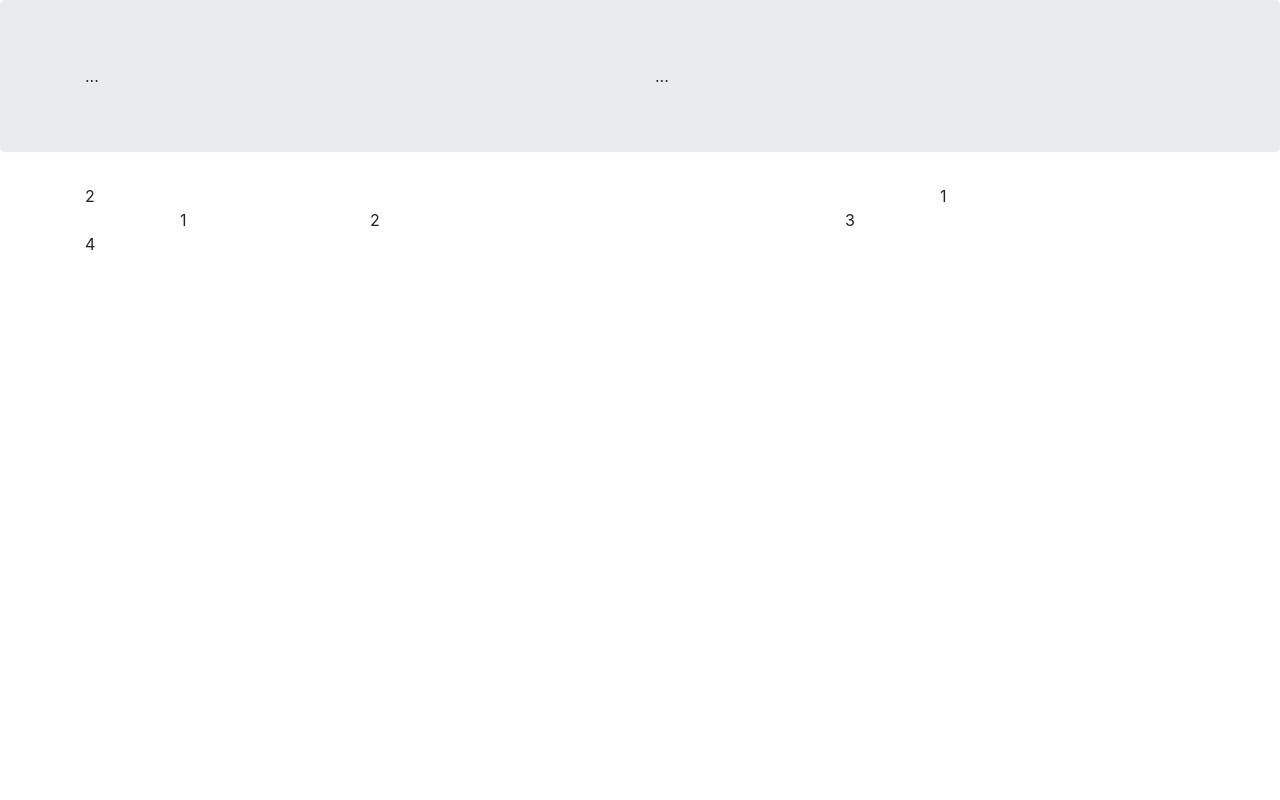
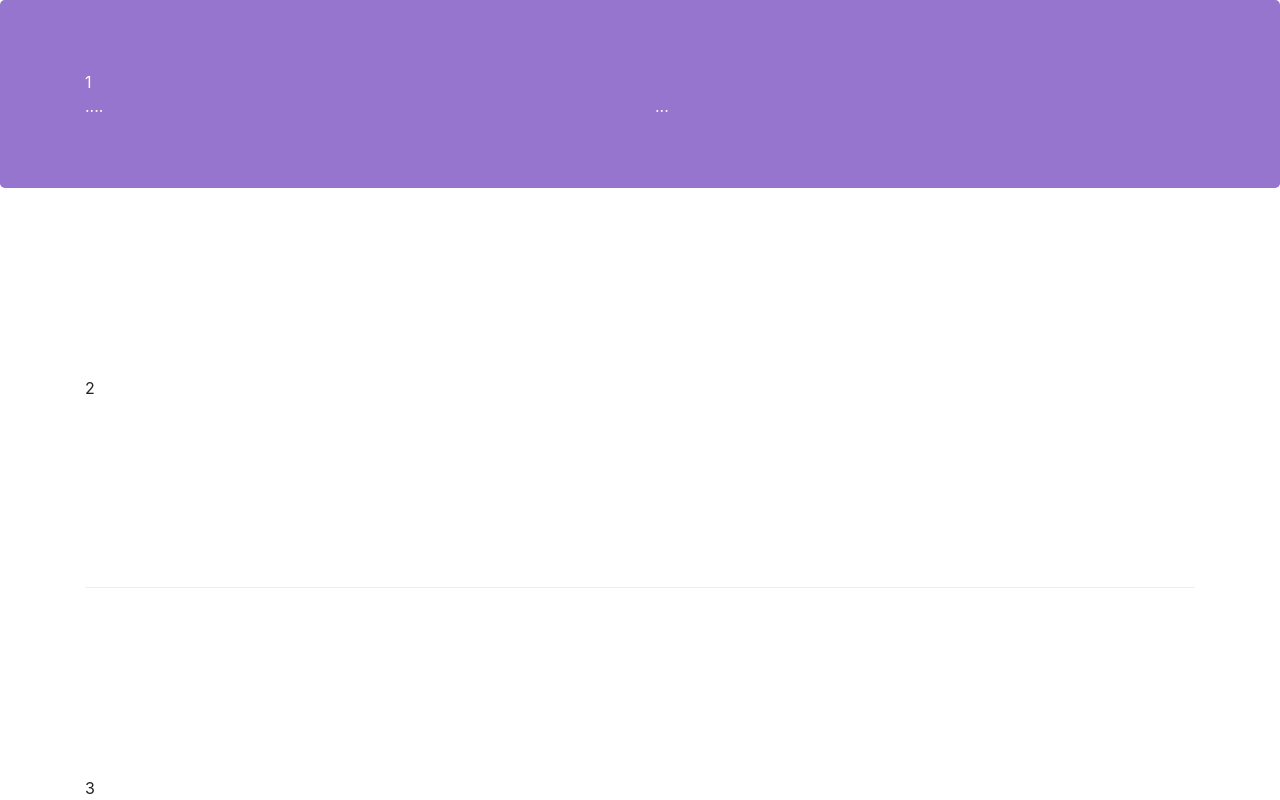
Before and after one commit to giahungphanngoc2002/git-test-01, a website: page index.html in a window 1280 px wide. Shown: the top 800 px of the page. Drawn offline with nearby package versions, Linux system fonts and the light colour scheme.

Commit message:
Add Boostrap Grid Part 2

```diff
--- /dev/null
+++ b/CSS/style.css
@@ -0,0 +1,30 @@
+.row-header{
+    margin:0px auto;
+    padding:0px;
+}
+
+.row-content {
+    margin:0px auto;
+    padding: 50px 0px 50px 0px;
+    border-bottom: 1px ridge;
+    min-height:400px;
+}
+•
+.footer{
+    background-color: #D1C4E9;
+    margin:0px auto;
+    padding: 20px 0px 20px 0px;
+}
+
+.jumbotron {
+    padding:70px 30px 70px 30px;
+    margin:0px auto;
+    background: #9575CD ;
+    color:floralwhite;
+}
+
+address{
+    font-size:80%;
+    margin:0px;
+    color:#0f0f0f;
+}
--- a/index.html
+++ b/index.html
@@ -6,14 +6,22 @@
     <meta http-equiv="X-UA-Compatible" content="IE=edge">
     <meta name="viewport" content="width=device-width, initial-scale=1.0">
     <link rel="stylesheet" href="node_modules/bootstrap/dist/css/bootstrap.min.css">
+    <link rel="stylesheet" href="/CSS/style.css">
     <title>Document</title>
 </head>
 
 <body>
     <header class="jumbotron">
         <div class="container">
+            <div class="row row-header"> 1 </div>
             <div class="row">
-                <div class="col-12 col-sm-6"> ... </div>
+                <div class="col-12 col-sm-6">
+
+
+                    ....
+
+
+                </div>
                 <div class="col-12 col-sm"> ... </div>
             </div>
 
@@ -21,22 +29,27 @@
     </header>
     <section>
         <div class="container">
+            <div class="row row-content align-items-center"> 2 </div>
+
+                    <div class="row row-content align-items-center"> 3 </div>
+
+                    <div class="row row-content align-items-center"> ... </div>
             <div class="row">
                 <div class="col-12 col-sm-4 col-md-3 order-sm-last"> 1</div>
                 <div class="col col-sm col-md order-sm-first"> 2 </div>
             </div>
         </div>
     </section>
-    <footer>
+    <footer class="footer">
         <div class="container">
-            <div class="row">
-                <div class="col-4 offset-1 col-sm-2"> 1 </div>
+            <div class="row justify-content-center">
+                <div class="col-4 offset-1 col-sm-2"> <ul class="list-unstyled"> ... </ul> </div>
 
                 <div class="col-7 col-sm-5"> 2 </div>
 
-                <div class="col-12 col-sm-4"> 3 </div>
+                <div class="col-12 col-sm-4 align-self-center"> 3 </div>
 
-                <div class="col-auto"> 4 </div>
+                <div class="col-auto text-center"> 4 </div>
 
             </div>
         </div>
```
